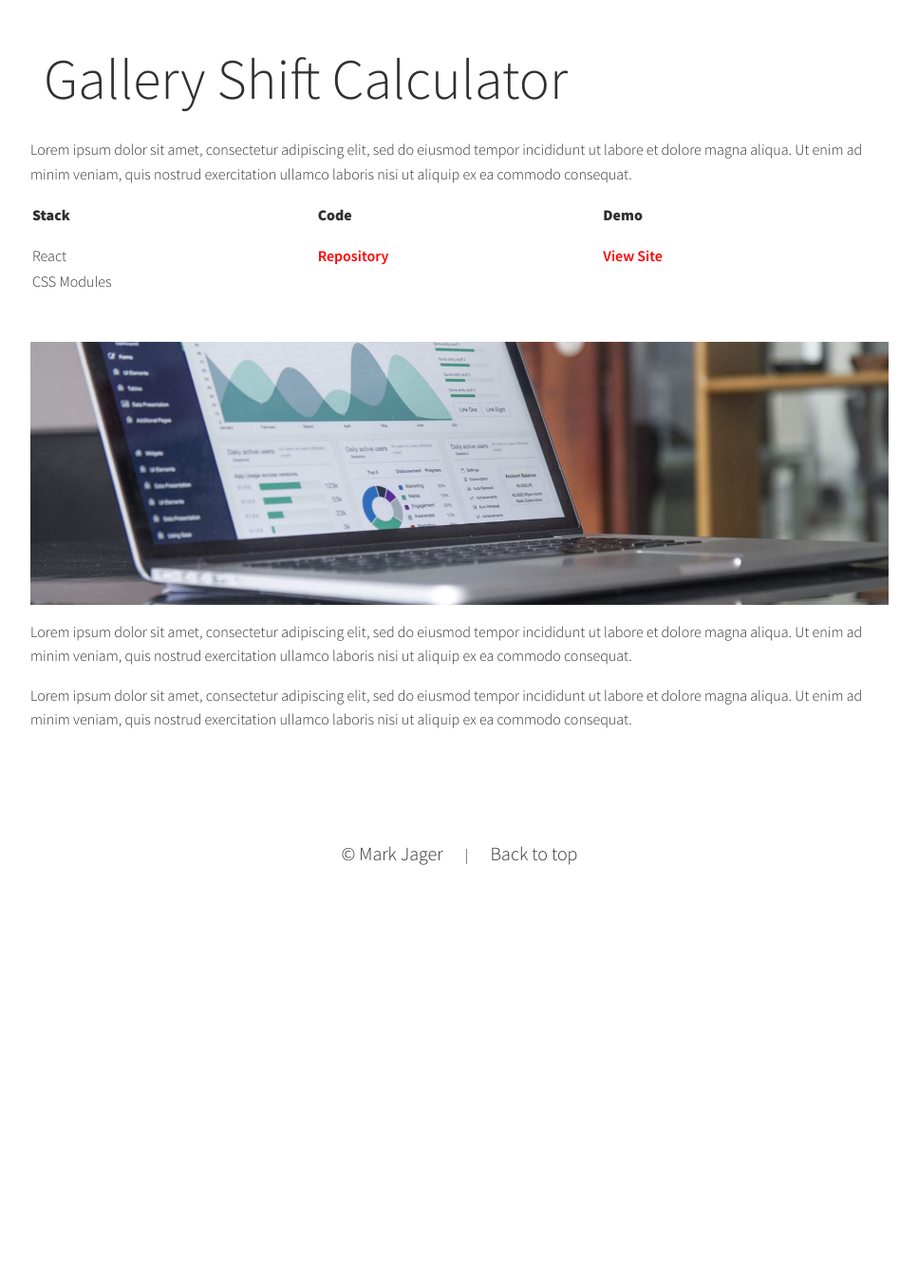
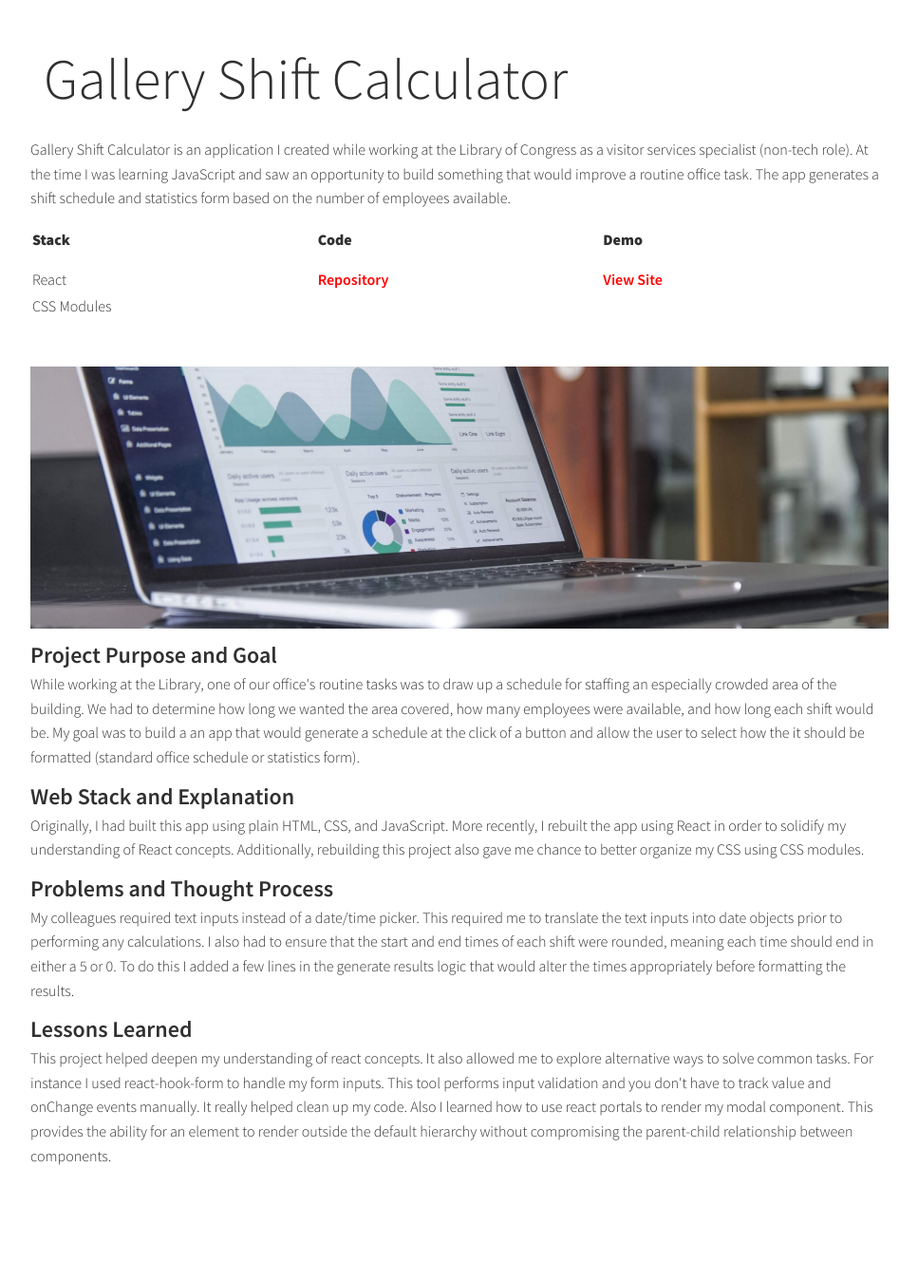
Before and after one commit to markjager13/next-portfolio, a Next.js app: page /project/p1 in a window 1280 px wide. Shown: the part 102-1450 px from the top of the page at 95% size, without its empty margins (156-1123 px from the left). Before the commit the page ends 1041 px from the top, so only its background shows below. Built offline with nearby package versions, Linux system fonts and the light colour scheme.

Commit message:
added project details text for gallery shift calc and portfolio.

```diff
--- a/src/components/About/About.js
+++ b/src/components/About/About.js
@@ -10,7 +10,6 @@ const About = () => {
         <AboutTitle>
             About Me
         </AboutTitle>
-
         <ProfileImg>
             <Image
                 src="/images/profile2.jpg"
--- a/src/components/Contact/Contact.js
+++ b/src/components/Contact/Contact.js
@@ -8,7 +8,9 @@ const Contact = () => {
   return (
     <Section id="contact">
       <SectionTitle>Get In Touch</SectionTitle>
-      <SectionText>Lorem ipsum dolor sit amet, consectetur adipiscing elit. Nam id vehicula eros. Morbi rutrum non dui sit amet gravida. Maecenas dictum eget turpis at accumsan. Ut vulputate vehicula lectus sit amet pulvinar. Donec.</SectionText>
+      <SectionText>
+        I am currently looking to contribute my skills to a team where I can help build memorable products and grow as a developer. If you are interested in learning more about how I can contribute, feel free to contact me via email or on social media.
+      </SectionText>
       <ContactEmail>
         <Link href="mailto: test@test.com" passHref>
           <EmailLink>
--- a/src/components/Projects/Projects.js
+++ b/src/components/Projects/Projects.js
@@ -12,7 +12,9 @@ const Projects = ( {projects} ) => {
         <SectionTitle>
             {"What I've Been Working On"}
         </SectionTitle>
-        <SectionText>Lorem ipsum dolor sit amet, consectetur adipiscing elit. Nam id vehicula eros. Morbi rutrum non dui sit amet gravida. Maecenas dictum eget turpis at accumsan. Ut vulputate vehicula lectus sit amet pulvinar. Donec.</SectionText>
+        <SectionText>
+        My curiosity is always driving me to explore new concepts and frameworks. Take a look at some of my projects to see what I’ve been learning.
+        </SectionText>
         <CardGrid>
         {projects.map(project => (
             <Card key={project.id}>
--- a/src/components/Skills/Skills.js
+++ b/src/components/Skills/Skills.js
@@ -6,7 +6,9 @@ const Skills = () => {
   return (
     <Section id="skills">
         <SectionTitle>My Skills</SectionTitle>
-        <SectionText>Lorem ipsum dolor sit amet, consectetur adipiscing elit. Nam id vehicula eros. Morbi rutrum non dui sit amet gravida. Maecenas dictum eget turpis at accumsan. Ut vulputate vehicula lectus sit amet pulvinar. Donec.</SectionText>
+        <SectionText>
+          My courses taught me a great deal about object-oriented programming, data structures, and algorithms. Since graduating, I’ve became interested in the web and front end development. These days, much of my free time is spent learning JavaScript and the React ecosystem.
+        </SectionText>
         <SkillsList>
             <li>JavaScript</li>
             <li>HTML</li>
--- a/src/data/data.json
+++ b/src/data/data.json
@@ -5,15 +5,25 @@
             "id": "p1",
             "title": "Gallery Shift Calculator",
             "description": "A tool designed to improve office efficiency by generating a shift schedule and statistics form.",
+            "introText": "Gallery Shift Calculator is an application I created while working at the Library of Congress as a visitor services specialist (non-tech role). At the time I was learning JavaScript and saw an opportunity to build something that would improve a routine office task. The app generates a shift schedule and statistics form based on the number of employees available.",
+            "purposeText": "While working at the Library, one of our office's routine tasks was to draw up a schedule for staffing an especially crowded area of the building. We had to determine how long we wanted the area covered, how many employees were available, and how long each shift would be. My goal was to build a an app that would generate a schedule at the click of a button and allow the user to select how the it should be formatted (standard office schedule or statistics form).",
+            "stackText": "Originally, I had built this app using plain HTML, CSS, and JavaScript. More recently, I rebuilt the app using React in order to solidify my understanding of React concepts. Additionally, rebuilding this project also gave me chance to better organize my CSS using CSS modules.",
+            "problemsText": "My colleagues required text inputs instead of a date/time picker. This required me to translate the text inputs into date objects prior to performing any calculations. I also had to ensure that the start and end times of each shift were rounded, meaning each time should end in either a 5 or 0. To do this I added a few lines in the generate results logic that would alter the times appropriately before formatting the results.",
+            "lessonsText": "This project helped deepen my understanding of react concepts. It also allowed me to explore alternative ways to solve common tasks. For instance I used react-hook-form to handle my form inputs. This tool performs input validation and you don't have to track value and onChange events manually. It really helped clean up my code. Also I learned how to use react portals to render my modal component. This provides the ability for an element to render outside the default hierarchy without compromising the parent-child relationship between components.",
             "image": "/images/projectimage01.jpg",
             "stack": ["React", "CSS Modules"],
-            "github": "https://google.com",
-            "demo": "https://google.com"
+            "github": "https://github.com/markjager13/react-gallery-shift-calculator",
+            "demo": "https://galleryshiftcalculator.netlify.app/"
         },
         {
             "id": "p2",
             "title": "Portfolio Website",
             "description": "A personal portfolio website built to showcase my skills and projects",
+            "introText": "This project was designed as a way to introduce myself and showcase my technical background.",
+            "purposeText": "I got inspired to build a portfolio website while reading Josh Comeau's e-book, Building an Effective Dev Portfolio. It was my hope to create a website that would exemplify some of the advice expressed in the guide. Above all, I used this project as a way to learn more about Next.js and Styled-Components.",
+            "stackText": "I had already built a similar portfolio website using plain HTML, CSS, and JavaScript. Admittedly, Next.js might be somewhat overkill for the purpose of designing a portfolio. However, I was excited to learn more about Next.js and some of the benefits it offers. Namely, things like server side rendering and dynamic routing can be especially useful for portfolios or blogs.",
+            "problemsText": "Early on, I was having some difficulty in using dynamic routes and fetching the appropriate project data from a local file. I realized that I had not quite grasped getStaticProps and getStaticPaths, two functions that are critical for page pre-rendering and data fetching. The Next.js documentation was very useful in clearing up my confusion, along with Maximilian Schwarzmüller's Next.js Udemy course.",
+            "lessonsText": "In addition to dynamic routing and static generation, I was also able learn a great deal about Styled-Components. For instance, styling elements dynamically using props and theming using the ThemeProvider component allowed for greater flexibility when implementing my dark mode toggle. Overall, I feel much more confident using Next.js and Styled-Components for future projects.",
             "image": "/images/projectimage02.jpg",
             "stack": ["Next.js", "Styled-Components"],
             "github": "https://google.com",
@@ -23,6 +33,11 @@
             "id": "p3",
             "title": "Employee Directory",
             "description": "A full-stack web app that lists employees and allows users to perform insert, update, and delete actions.",
+            "introText": "",
+            "purposeText": "",
+            "stackText": "",
+            "problemsText": "",
+            "lessonsText": "",
             "image": "/images/projectimage03.jpg",
             "stack": ["React", "CSS Modules", "Node.js", "Express", "MongoDB"],
             "github": "https://google.com",
--- a/src/pages/project/ProjectDetailsPage.styled.js
+++ b/src/pages/project/ProjectDetailsPage.styled.js
@@ -92,6 +92,11 @@ export const ExternalLink = styled.a`
         }
 `;
 
+export const ContentTitle = styled.h3`
+    font-weight: 600;
+    margin-bottom: 0.25em;
+`;
+
 export const ContentText = styled.p`
     max-width: 1024px;
     margin: 1em auto;
--- a/src/pages/project/[pid].js
+++ b/src/pages/project/[pid].js
@@ -4,7 +4,7 @@ import React from 'react'
 import Link from 'next/link'
 import Image from 'next/image';
 import GlobalStyles from '../../styles/globals';
-import { Section, Title, ContentWrapper, ContentTable, ExternalLink, ContentText } from './ProjectDetailsPage.styled';
+import { Section, Title, ContentWrapper, ContentTable, ExternalLink, ContentText, ContentTitle } from './ProjectDetailsPage.styled';
 import { Layout } from '../../layout/Layout';
 
 const ProjectDetailsPage = (props) => {
@@ -24,10 +24,7 @@ const ProjectDetailsPage = (props) => {
         </Title>
         <ContentWrapper>
           <ContentText>
-            Lorem ipsum dolor sit amet, consectetur adipiscing elit, sed do eiusmod
-            tempor incididunt ut labore et dolore magna aliqua. Ut enim ad minim
-            veniam, quis nostrud exercitation ullamco laboris nisi ut aliquip ex ea
-            commodo consequat.
+            {loadedProject.introText}
           </ContentText>
           <ContentTable>
             <thead>
@@ -56,16 +53,20 @@ const ProjectDetailsPage = (props) => {
                 priority="false"
               />
           <ContentText>
-            Lorem ipsum dolor sit amet, consectetur adipiscing elit, sed do eiusmod
-            tempor incididunt ut labore et dolore magna aliqua. Ut enim ad minim
-            veniam, quis nostrud exercitation ullamco laboris nisi ut aliquip ex ea
-            commodo consequat.
+            <ContentTitle>Project Purpose and Goal</ContentTitle>
+            {loadedProject.purposeText}
           </ContentText>
           <ContentText>
-            Lorem ipsum dolor sit amet, consectetur adipiscing elit, sed do eiusmod
-            tempor incididunt ut labore et dolore magna aliqua. Ut enim ad minim
-            veniam, quis nostrud exercitation ullamco laboris nisi ut aliquip ex ea
-            commodo consequat.
+            <ContentTitle>Web Stack and Explanation</ContentTitle>
+            {loadedProject.stackText}
+          </ContentText>
+          <ContentText>
+            <ContentTitle>Problems and Thought Process</ContentTitle>
+            {loadedProject.problemsText}
+          </ContentText>
+          <ContentText>
+            <ContentTitle>Lessons Learned</ContentTitle>
+            {loadedProject.lessonsText}
           </ContentText>
         </ContentWrapper>
       </Section>
```
